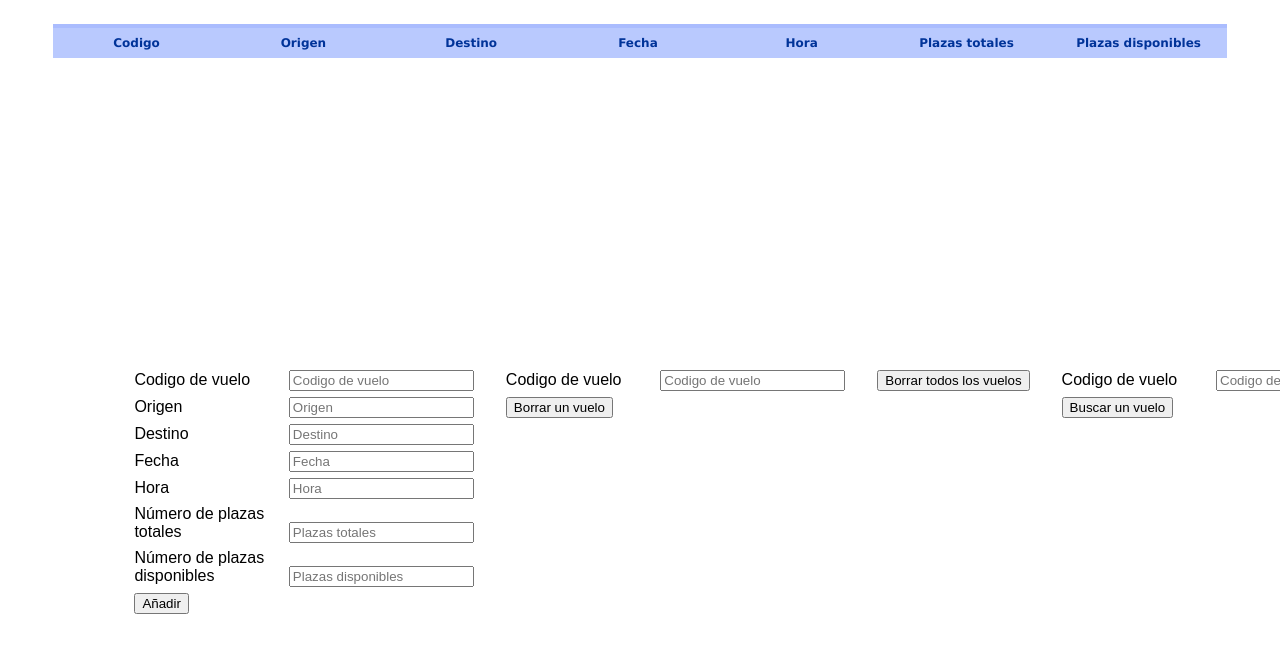
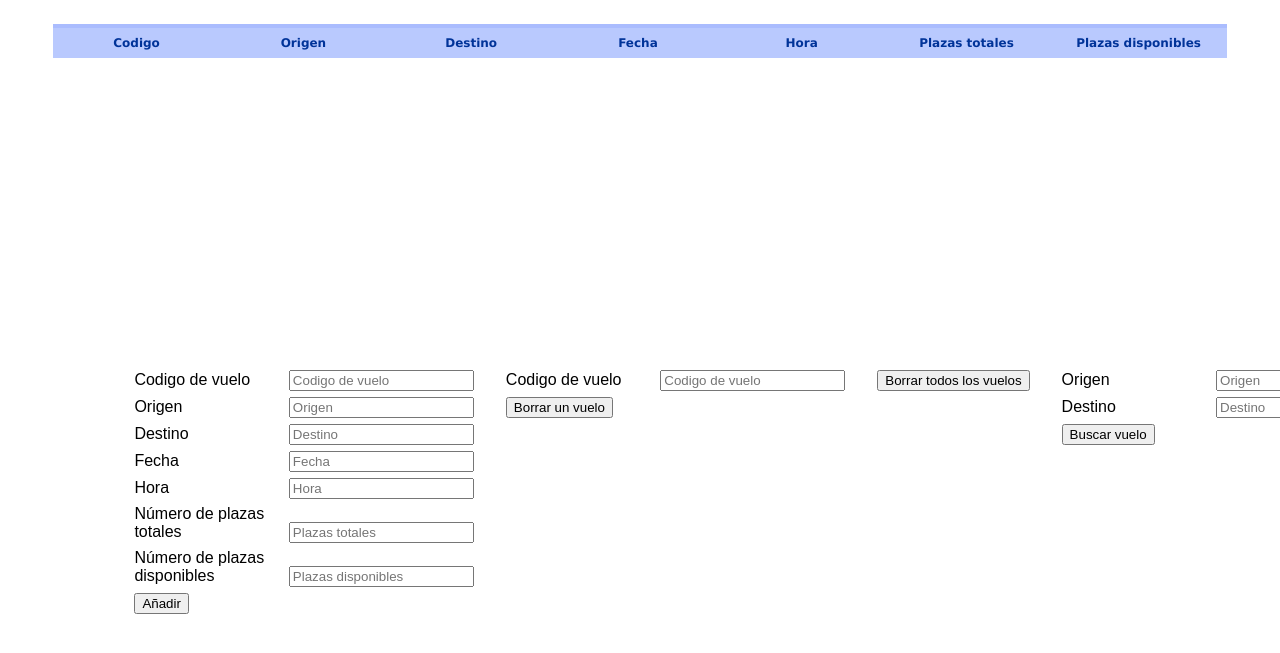
Before and after one commit to javierborreguero/Gestor_Vuelos, a plain HTML site: page ui/vuelos.html in a window 1280 px wide. Shown: the part 79-732 px from the top of the page. Drawn offline with Linux system fonts and the light colour scheme; no server answers; files whose address does not match are found by name.

Commit message:
Fliter flight by origin and destiny terminated

```diff
--- a/ui/vuelos.html
+++ b/ui/vuelos.html
@@ -66,10 +66,13 @@
             <button type="button" id="btnDeleteAllData" onclick="deleteAllFlights()"> Borrar todos los vuelos</button>
         </div>
         <div id="lookForAFightDiv">
-            <label> Codigo de vuelo</label>
-            <input type="text" id="selectFlightCode" placeholder="Codigo de vuelo">
+            <label> Origen</label>
+            <input type="text" id="selectFlightOrigin" placeholder="Origen">
             </br>
-            <button type="button" id="btnlookForAFight" onclick="selectFlight()"> Buscar un vuelo</button>
+            <label> Destino</label>
+            <input type="text" id="selectFlightDestiny" placeholder="Destino">
+            </br>
+            <button type="button" id="btnlookForAFight" onclick="selectFlight()"> Buscar vuelo</button>
         </div>
         <div id="updateDiv">
             <button type="button" id="btnUpdate"> Modificar</button>
--- a/utils/script.js
+++ b/utils/script.js
@@ -15,7 +15,6 @@ function readFlight() {
             var arrayOfFlight = readFlight.vuelos;
             flightContainer.innerHTML = "";
             // Bucle que permite mostrar los datos en um párrafo
-
             for (let index = 0; index < numberOfFlights; index++) {
                 var row = table.insertRow(0);
                 var cell1 = row.insertCell(0);
@@ -105,11 +104,38 @@ function deleteAllFlights(){
 function selectFlight(){
     xhttp.open("GET", "http://localhost/Javier/adat_vuelos/main/read_flight.php", true);
     xhttp.setRequestHeader("Content-Type", "application/json");
-    var code = document.getElementById("selectFlightCode").value;
-    console.log(code);
-    xhttp.onreadystatechange = function () {
+    var origin = document.getElementById("selectFlightOrigin").value;
+    var destiny = document.getElementById("selectFlightDestiny").value;
+      xhttp.onreadystatechange = function () {
         if (this.readyState == 4 && this.status == 200) {
-            console.log(this.responseText);
+            //console.log(this.responseText);
+            var readFlight = JSON.parse(this.responseText);
+            var numberOfFlights = readFlight.numeroVuelos;
+            var arrayOfFlight = readFlight.vuelos;
+            // Bucle que permite mostrar los datos en um párrafo
+            for (let index = 0; index < numberOfFlights; index++) {
+                if((origin == arrayOfFlight[index].origen) && (destiny == arrayOfFlight[index].destino)){
+                    console.log("Has elegido el vuelo con origen " + arrayOfFlight[index].origen + " y destino " + arrayOfFlight[index].destino);
+                    while(table.rows.length > 0) {
+                        table.deleteRow(0);
+                   }
+                   var row = table.insertRow(0);
+                   var cell1 = row.insertCell(0);
+                   var cell2 = row.insertCell(1);
+                   var cell3 = row.insertCell(2);
+                   var cell4 = row.insertCell(3);
+                   var cell5 = row.insertCell(4);
+                   var cell6 = row.insertCell(5);
+                   var cell7 = row.insertCell(6);
+                   cell1.innerHTML = arrayOfFlight[index].codigo;
+                   cell2.innerHTML = arrayOfFlight[index].origen;
+                   cell3.innerHTML = arrayOfFlight[index].destino;
+                   cell4.innerHTML = arrayOfFlight[index].fecha;
+                   cell5.innerHTML = arrayOfFlight[index].hora;
+                   cell6.innerHTML = arrayOfFlight[index].plazas_totales;
+                   cell7.innerHTML = arrayOfFlight[index].plazas_disponibles;
+                }
+            }
         }
     }
     xhttp.send();
```
